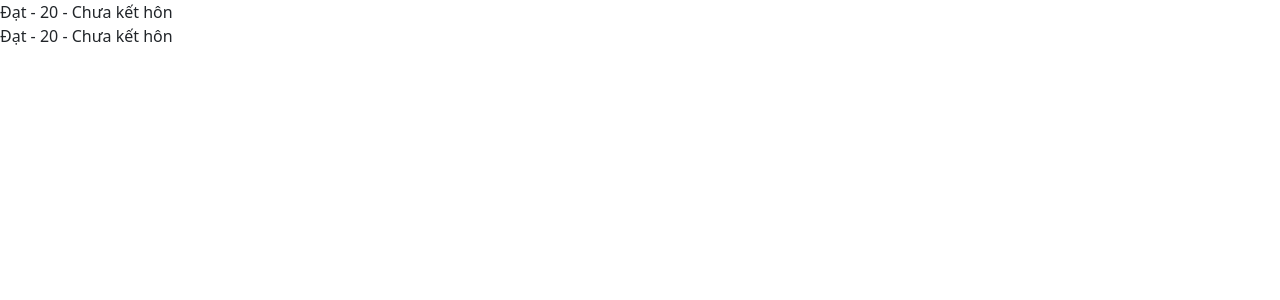
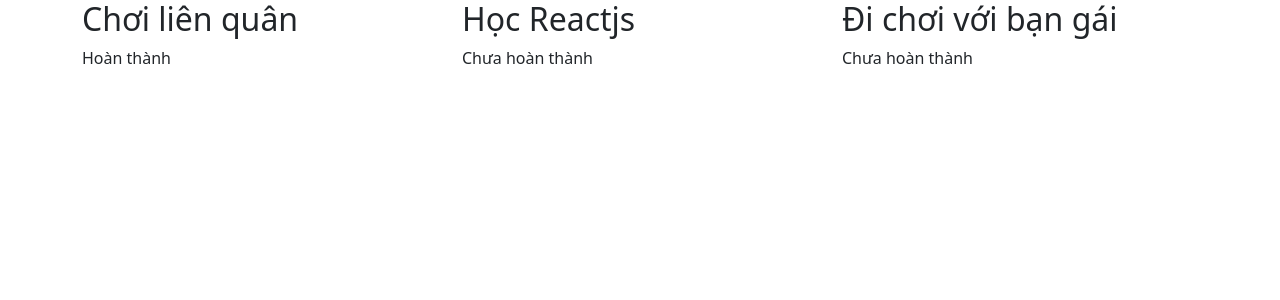
Before and after one commit to datlt2306/FPL-WEB501, a React (Vite) app in the folder reactjs/: page / in a window 1280 px wide. Shown: the top 300 px of the page. Built offline with nearby package versions, Linux system fonts and the light colour scheme.

Commit message:
add: replace personal state variables with todos state management for task tracking

```diff
--- a/reactjs/src/App.jsx
+++ b/reactjs/src/App.jsx
@@ -21,20 +21,21 @@
 import { useState } from "react";
 
 function App() {
-    const [name, setName] = useState("Đạt");
-    const [age, setAge] = useState(20);
-    const [isMarried, setIsMarried] = useState(false);
-    const [person, setPerson] = useState({
-        name: "Đạt",
-        age: 20,
-        isMarried: false,
-    });
+    const [todos, setTodos] = useState([
+        { title: "Chơi liên quân", completed: true }, // todo
+        { title: "Học Reactjs", completed: false }, // todo
+        { title: "Đi chơi với bạn gái", completed: false }, // todo
+    ]);
     return (
-        <div>
-            {name} - {age} - {isMarried ? "Đã kết hôn" : "Chưa kết hôn"}
-            <p>
-                {person.name} - {person.age} - {person.isMarried ? "Đã kết hôn" : "Chưa kết hôn"}
-            </p>
+        <div className="container">
+            <div className="row">
+                {todos.map((todo) => (
+                    <div className="col" key={todo.title}>
+                        <h2>{todo.title}</h2>
+                        <p>{todo.completed ? "Hoàn thành" : "Chưa hoàn thành"}</p>
+                    </div>
+                ))}
+            </div>
         </div>
     );
 }
```
